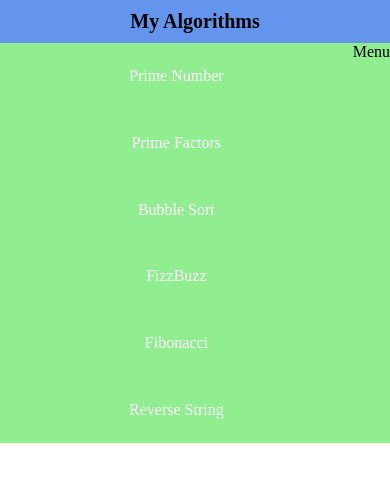
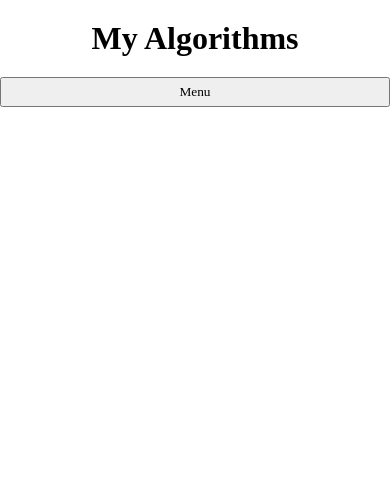
Before and after one commit to Faiz-Ahmad-Ansari/My-Algorithms, a React (Create React App) app: page / in a window 390 px wide. Shown: the top 482 px of the page. Built offline with nearby package versions, Linux system fonts and the light colour scheme.

Commit message:
Responsive design 1.0

```diff
--- a/src/App.js
+++ b/src/App.js
@@ -7,13 +7,35 @@ import FizzBuzz from './FizzBuzz';
 import Fibonacci from './Fibonacci';
 import ReverseString from './ReverseString';
 import Menu from './Menu';
+import Drawer from './Drawer';
 import {BrowserRouter, Route, Switch} from 'react-router-dom';
 
-function App() {
+class App extends React.Component{
+  constructor(props){
+    super(props);
+    this.state = {
+      DrawerOpen: false
+    }
+  }
+
+  drawerToggleClickHandler = () =>{
+    this.setState((prevState)=>{
+      return{DrawerOpen: !prevState.DrawerOpen};
+    } )
+  }
+
+  render(){
+    let Draawer;
+    if (this.state.DrawerOpen) {
+      Draawer = <Drawer drawerItemClickHandler={this.drawerToggleClickHandler} />
+    }
+
     return (
       <div>
         <BrowserRouter>
-        <Menu />
+            <Menu drawerClickHandler={this.drawerToggleClickHandler} />
+            {Draawer}
+
         <Switch>
             <Route path= '/PrimeNumber' component= {PrimeNum} />
             <Route path= '/PrimeFactors' component= {PrimeFactor} />
@@ -27,5 +49,6 @@ function App() {
       </div>
     );
   }
+}
 
 export default App;
--- /dev/null
+++ b/src/Drawer.css
@@ -0,0 +1,35 @@
+.DrawerNav{
+    width: 100%;
+    background-color: lightsalmon;
+    color: white;
+}
+
+.DrawerNav ul{
+    height: 400px;;
+    display: flex;
+    flex-direction: column;
+    justify-content: space-around;
+    align-items: center;
+}
+
+.DrawerNav li {
+    list-style-type: none;
+    display: inline-block;
+    padding: 10px;
+    width: 100%;
+}
+
+.DrawerNav li:hover{
+    background-color: grey;
+}
+
+.DrawerNav ul li a {
+    color: white;
+    text-decoration: none;
+}
+
+@media only screen and (min-width: 600px){
+    .DrawerNav{
+        display: none;
+    }
+}
--- /dev/null
+++ b/src/Drawer.js
@@ -0,0 +1,22 @@
+import React from 'react';
+import './Drawer.css';
+import {Link} from 'react-router-dom';
+
+const Drawer = (props) => {
+    return(
+        <div>
+            <div className='DrawerNav'>
+                <ul>
+                    <li><Link to ='PrimeNumber' onClick={props.drawerItemClickHandler}>Prime Number</Link></li>
+                    <li><Link to ='PrimeFactors'onClick={props.drawerItemClickHandler}>Prime Factors</Link></li>
+                    <li><Link to ='BubbleSort' onClick={props.drawerItemClickHandler}>Bubble Sort</Link></li>
+                    <li><Link to ='FizzBuzz' onClick={props.drawerItemClickHandler}>FizzBuzz</Link></li>
+                    <li><Link to ='Fibonacci' onClick={props.drawerItemClickHandler}>Fibonacci</Link></li>
+                    <li><Link to ='ReverseString' onClick={props.drawerItemClickHandler}>Reverse String</Link></li>
+                </ul>
+            </div>
+        </div>
+    )
+}
+
+export default Drawer;
--- /dev/null
+++ b/src/DrawerToggleButton.css
@@ -0,0 +1,10 @@
+.toggleButton{
+    height: 30px;
+    width: 100%
+}
+
+@media only screen and (min-width: 600px){
+    .toggleButton{
+        display: none;
+    }
+}
--- /dev/null
+++ b/src/DrawerToggleButton.js
@@ -0,0 +1,14 @@
+import React from 'react';
+import './DrawerToggleButton.css';
+
+const DrawerToggleButton = (props) => {
+    return(
+        <div>
+            <button className='toggleButton' onClick={props.click}>
+                <div>Menu</div>
+            </button>
+        </div>
+    )
+}
+
+export default DrawerToggleButton;
--- a/src/Menu.css
+++ b/src/Menu.css
@@ -3,7 +3,6 @@
     padding: 0px;
     box-sizing: border-box;
 }
-
 
 .myNav{
     width: 100%;
@@ -11,14 +10,14 @@
     color: white;
 }
 
-ul{
+.myNav ul{
     height: 100px;
     display: flex;
     justify-content: space-around;
     align-items: center;
 }
 
-li {
+.myNav li {
     list-style-type: none;
     display: inline-block;
 }
@@ -28,6 +27,12 @@ li {
 }
 
 @media only screen and (max-width: 600px){
+    .myNav{
+        display: none;
+    }
+}
+
+/*@media only screen and (max-width: 600px){
 
     .myNav{
         width: 100%;
@@ -66,7 +71,4 @@ li {
         background-color: cornflowerblue;
     }
 
-    .mobileMenu{
-        float: right;
-    }
-}
+  }*/
--- a/src/Menu.js
+++ b/src/Menu.js
@@ -1,13 +1,14 @@
 import React from 'react';
 import './Menu.css';
+import DrawerToggleButton from './DrawerToggleButton';
 import {Link} from 'react-router-dom';
 
-const Menu = ()=> {
+const Menu = (props)=> {
     return(
         <div>
+            <div><h1 className='MenuHead'>My Algorithms</h1></div>
             <div>
-                <h1 className='MenuHead'>My Algorithms</h1>
-                <div className='mobileMenu'>Menu</div>
+                <DrawerToggleButton click={props.drawerClickHandler}  />
             </div>
             <div className='myNav'>
                 <ul>
```
Lines whose indentation alone changed are shown as unchanged.
